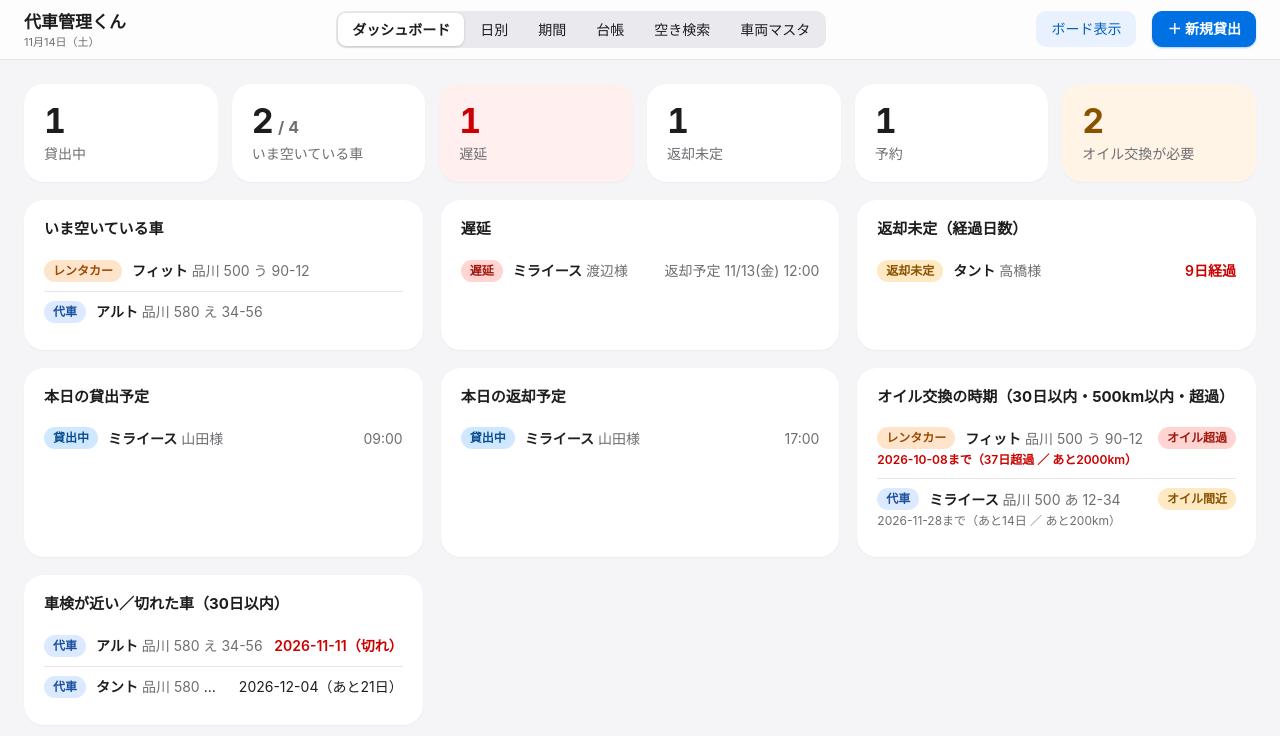
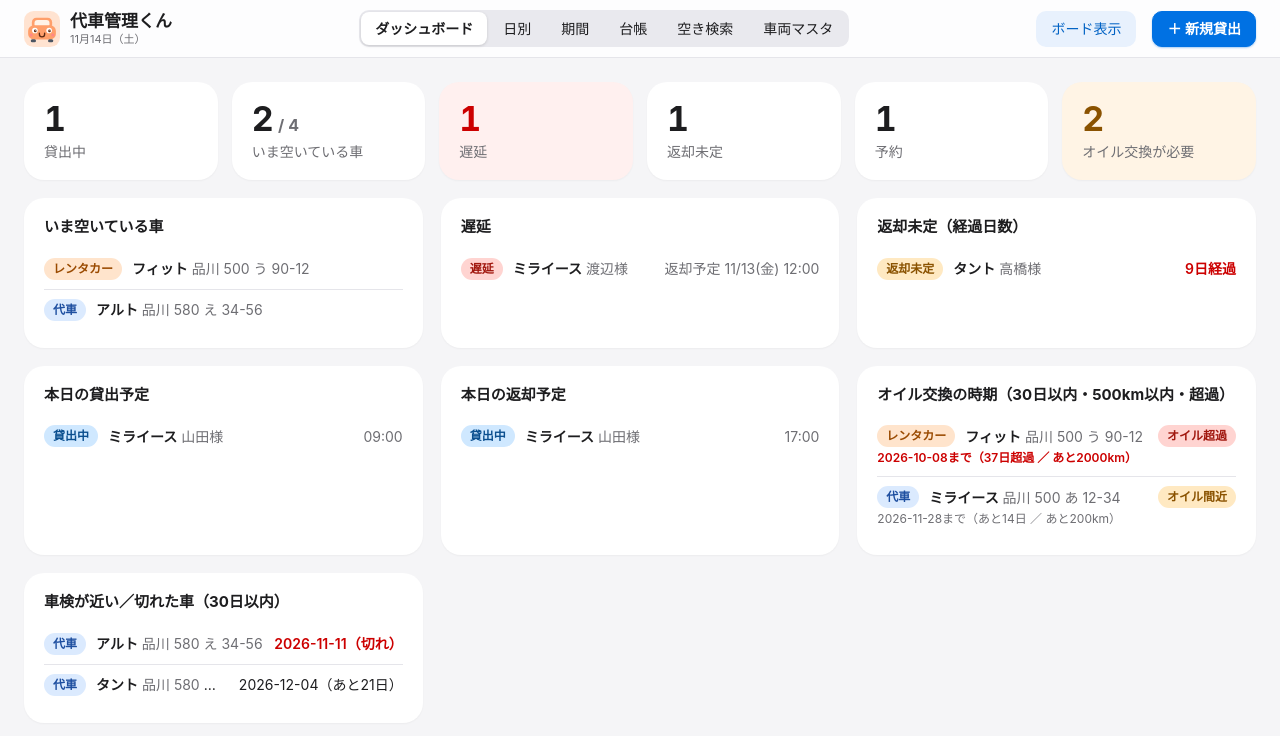
Before and after one commit to forudesign17-cmd/daisha-app, a plain HTML site: page index.html in a window 1280 px wide. Drawn offline with Linux system fonts and the light colour scheme.

Commit message:
ロゴを画面左上とタブアイコンに追加
Co-Authored-By: Claude Sonnet 5.5 <noreply@anthropic.com>

```diff
--- a/index.html
+++ b/index.html
@@ -2,9 +2,10 @@
 <meta name="viewport" content="width=device-width, initial-scale=1, viewport-fit=cover">
 <meta name="claude:viewport-fit-sides" content="cover">
 <title>代車管理くん</title>
+<link rel="icon" href="logo.svg" type="image/svg+xml">
 <link rel="stylesheet" href="style.css">
 <header class="topbar">
-  <div class="brand">代車管理くん<small id="today"></small></div>
+  <div class="brand"><img class="logo" src="logo.svg" alt="" width="36" height="36"><div>代車管理くん<small id="today"></small></div></div>
   <nav class="seg" id="nav">
     <button data-view="dashboard"><span class="l">ダッシュボード</span><span class="s">ホーム</span></button>
     <button data-view="day"><span class="l">日別</span><span class="s">日別</span></button>
--- a/style.css
+++ b/style.css
@@ -22,7 +22,8 @@ button{font:inherit}
   padding:10px max(var(--gutter),env(safe-area-inset-left,0px)) 10px max(var(--gutter),env(safe-area-inset-right,0px));
   background:rgba(255,255,255,.8);backdrop-filter:saturate(180%) blur(20px);-webkit-backdrop-filter:saturate(180%) blur(20px);
   border-bottom:1px solid var(--line)}
-.brand{font-weight:700;font-size:17px;white-space:nowrap}
+.brand{display:flex;align-items:center;gap:10px;font-weight:700;font-size:17px;white-space:nowrap;line-height:1.25}
+.brand .logo{width:36px;height:36px;flex:none;display:block}
 .brand small{display:block;font-weight:400;font-size:11px;color:var(--sub);line-height:1.2}
 .seg{display:flex;background:#e9e9ee;border-radius:10px;padding:2px;gap:2px;margin:0 auto}
 .seg button{border:0;background:transparent;padding:6px 14px;border-radius:8px;cursor:pointer;color:var(--text);white-space:nowrap}
```
